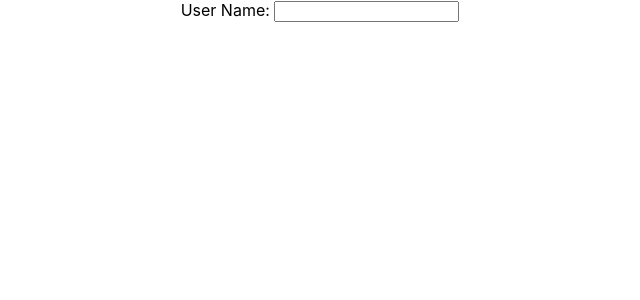
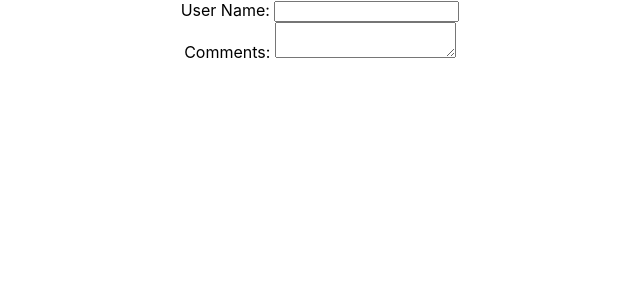
Before and after one commit to madiha-m/React, a React (Create React App) app in the folder forms/: page / in a window 1280 px wide. Shown: the top 300 px of the page, without its empty margins (320-960 px from the left). Built offline with nearby package versions, Linux system fonts and the light colour scheme.

Commit message:
controlled componenet: for textarea element

```diff
--- a/forms/src/components/Form.js
+++ b/forms/src/components/Form.js
@@ -14,6 +14,7 @@
     this.state = {
       //  1st step
       username: "",
+      comment: "",
     };
   }
 
@@ -23,6 +24,12 @@
       username: event.target.value,
     });
     console.log(this.state.username);
+  };
+  handleCommentChange = (event) => {
+    this.setState({
+      comment: event.target.value,
+    });
+    console.log(this.state.comment);
   };
 
   render() {
@@ -38,6 +45,13 @@
             onChange={this.handleUsernameChange}
           />
         </div>
+        <div>
+          <label>Comments: </label>
+          <textarea
+            value={this.state.comment}
+            onChange={this.handleCommentChange}
+          />
+        </div>
       </form>
     );
   }
```
